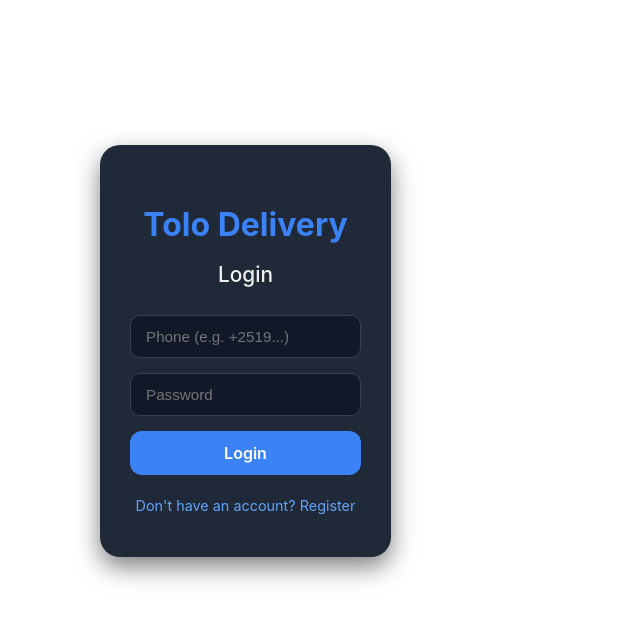
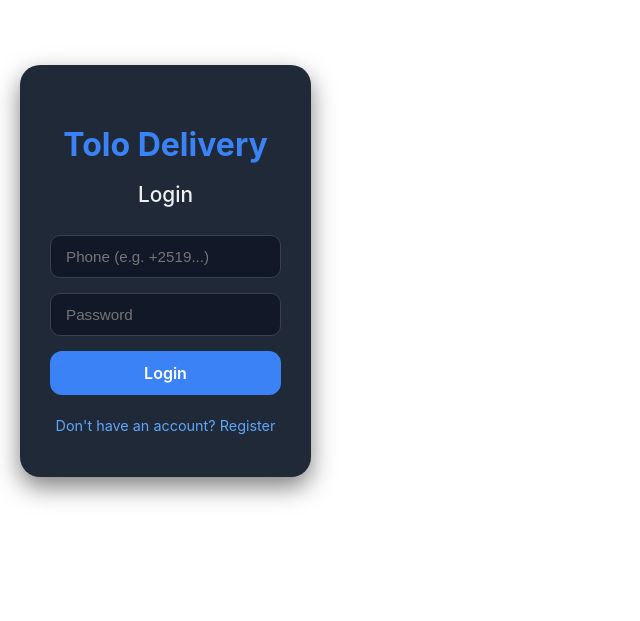
Before and after one commit to Tolo808/Mini_front, a React app: page / in a window 1280 px wide. Shown: the part 149-770 px from the top of the page, without its empty margins (0-640 px from the left). Built offline with nearby package versions, Linux system fonts and the light colour scheme; no server answers; the HTML template or start-up script is replaced by a standard one.

Commit message:
Reduce padding on LoginPage.css

```diff
--- a/src/styles/LoginPage.css
+++ b/src/styles/LoginPage.css
@@ -4,7 +4,7 @@
     justify-content: center;
     align-items: center;
     min-height: 100vh;
-    padding: 100px;
+    padding: 20px;
     background-color: #ffffff;
     font-family: "Inter", sans-serif;
     color: #f0f0f0;
```
